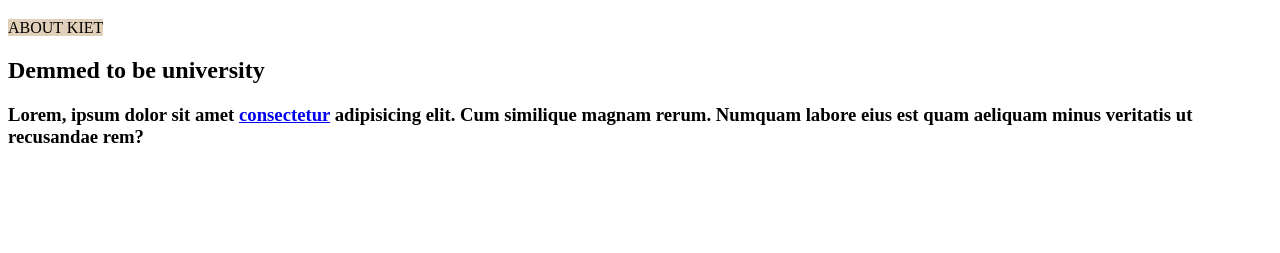
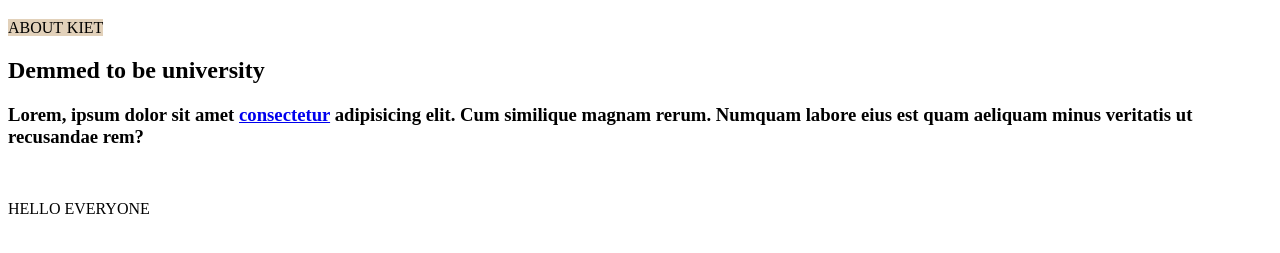
Before and after one commit to Raunak252008/WEB-A7, a plain HTML site: page DEMO.HTML in a window 1280 px wide. Shown: the part 61-314 px from the top of the page. Drawn offline with Linux system fonts and the light colour scheme.

Commit message:
added a paragraph

```diff
--- a/DEMO.HTML
+++ b/DEMO.HTML
@@ -27,5 +27,6 @@
     <h2>Demmed to be university</h2>
     <h3>Lorem, ipsum dolor sit amet <a href="https://www.wikipedia.org/">consectetur</a> adipisicing elit. Cum similique magnam rerum. Numquam labore eius est quam aeliquam minus veritatis ut recusandae rem?</h3>
     <IMG SRC="" ALT="">
+    <P>HELLO EVERYONE</P>
 </body>
 </html>
```
